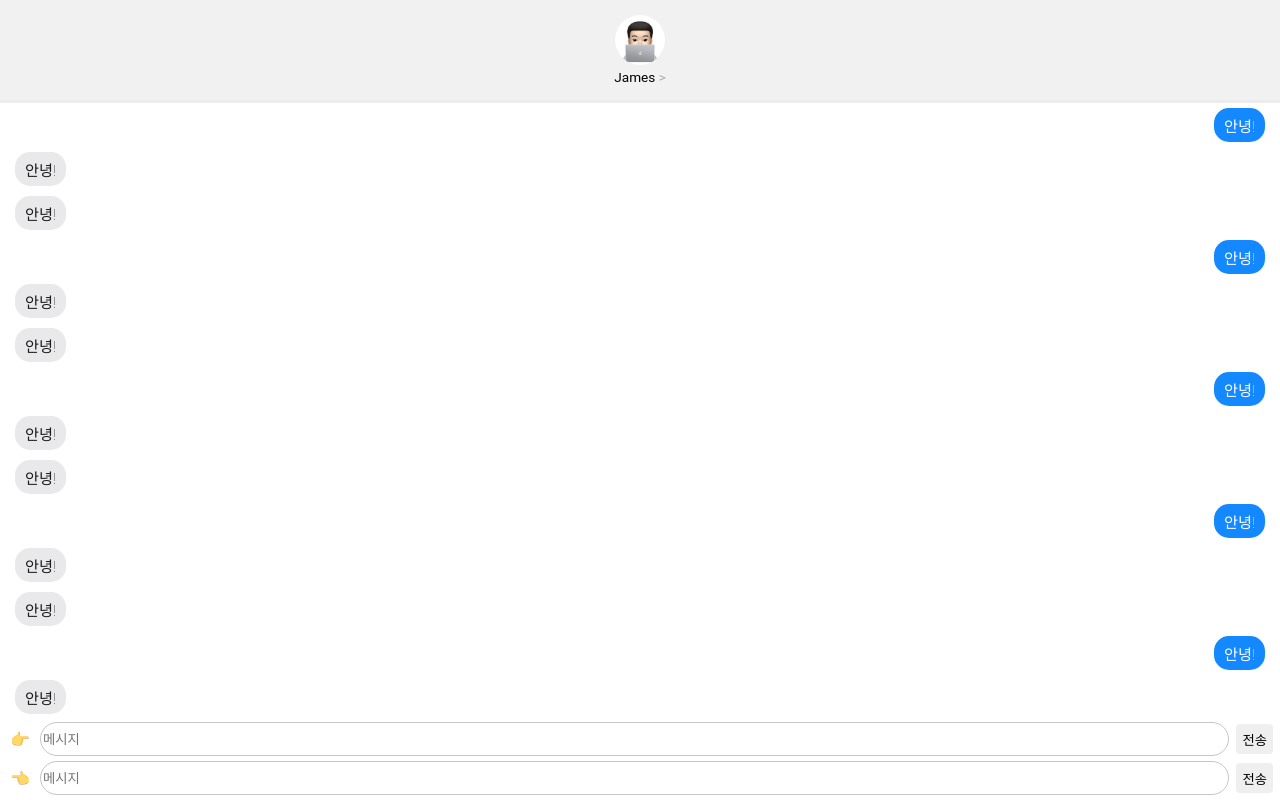
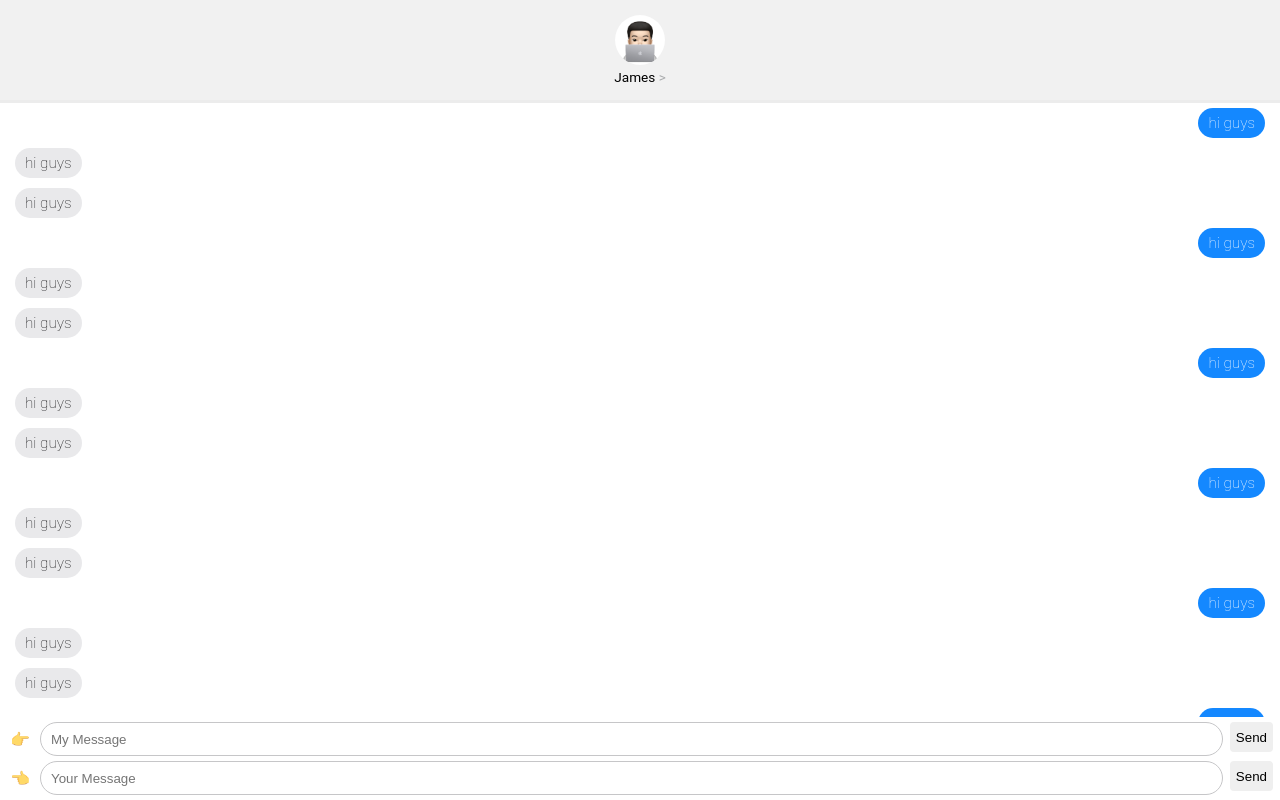
Before and after one commit to realjdragon/fakechat, a React (Create React App) app: page / in a window 1280 px wide. Built offline with nearby package versions, Linux system fonts and the light colour scheme.

Commit message:
Chat 항목 중복렌더링 제거

```diff
--- a/src/component/Chat.js
+++ b/src/component/Chat.js
@@ -2,14 +2,15 @@ import React from 'react';
 import './Chat.scss';
 import classnames from 'classnames';
 
-const Chat = ( {who} ) => {
+const Chat = ( { sender, message } ) => {
+
   return (
-    <div className={classnames('Chat', who === 0 ? 'right' : 'left')}>
+    <div className={classnames('Chat', sender === 0 ? 'right' : 'left')}>
       <div className="bubble">
-        안녕!
+        { message }
       </div>
     </div>
   );
 };
 
-export default Chat;
+export default React.memo(Chat);
--- a/src/component/ChatContainer.js
+++ b/src/component/ChatContainer.js
@@ -1,4 +1,4 @@
-import React, { useState } from 'react';
+import React, { useState, useRef, useCallback } from 'react';
 import ChatWindow from './ChatWindow';
 import ChatInput from './ChatInput';
 import HeaderProfile from './HeaderProfile';
@@ -18,11 +18,27 @@ const ChatContainer = () => {
 
   const [messages, setMessages] = useState(createDummyMessage());
 
+  const nextId = useRef(18);
+
+  const onInsert = useCallback(
+    (message, sender) => {
+      if (message.trim() === '') return;
+      const newMessage = {
+        id: nextId.current,
+        sender,
+        message
+      };
+      setMessages(messages => [...messages, newMessage]);
+      nextId.current += 1;
+    },
+    [],
+  );
+
   return (
     <div>
       <HeaderProfile />
       <ChatWindow messages={messages}/>
-      <ChatInput />
+      <ChatInput onInsert={onInsert}/>
     </div>
   );
 };
--- a/src/component/ChatInput.js
+++ b/src/component/ChatInput.js
@@ -1,7 +1,7 @@
 import React, { useState } from 'react';
 import './ChatInput.scss';
 
-const ChatInput = () => {
+const ChatInput = ({ onInsert }) => {
   const [myMessage, setMyMessage] = useState('');
   const [yourMessage, setYourMessage] = useState('');
 
@@ -9,23 +9,27 @@ const [yourMessage, setYourMessage] = useState('');
     <div className="ChatInput">
       <div className="input-box">
         <span>👉</span>
+        <form onSubmit={(e) => {e.preventDefault(); onInsert(myMessage, 0); setMyMessage('');}}>
           <input
-          placeholder="메시지"
+            placeholder="My Message"
             name="myMessage"
             value={myMessage}
             onChange={(e) => setMyMessage(e.target.value)}
             type="text"/>
-        <button>전송</button>
+          <button>Send</button>
+        </form>
       </div>
       <div className="input-box">
         <span>👈</span>
+        <form onSubmit={(e) => {e.preventDefault(); onInsert(yourMessage, 1); setYourMessage('');}}>
           <input
-        placeholder="메시지"
+            placeholder="Your Message"
             name="yourMessage"
             value={yourMessage}
             onChange={(e) => setYourMessage(e.target.value)}
             type="text"/>
-        <button>전송</button>
+            <button>Send</button>
+        </form>
       </div>
     </div>
   );
--- a/src/component/ChatInput.scss
+++ b/src/component/ChatInput.scss
@@ -17,11 +17,16 @@
       display: inline-block;
       margin: 0 10px;
     }
+    form {
+      display: flex;
+      flex: 1;
+    }
     input {
       flex: 1;
       border-radius: 20px;
       border: 1px solid  rgb(198, 198, 200);
       caret-color: rgba(49, 80, 250, 0.493);
+      padding-left: 10px;
     }
     button {
       margin: 0 7px;
--- a/src/component/ChatWindow.js
+++ b/src/component/ChatWindow.js
@@ -1,9 +1,24 @@
-import React from 'react';
+import React, { useEffect, useRef } from 'react';
 import Chat from './Chat';
 import './ChatWindow.scss';
 
 const ChatWindow = ({ messages }) => {
-  const chatList = messages.map(message => <Chat who={message.sender} key={message.key} />);
+  const chatList = messages.map(message => <Chat sender={message.sender} message={message.message} key={message.id} />);
+
+  const firstUpdate = useRef(true);
+
+  useEffect(() => {
+    if (firstUpdate.current) {
+      firstUpdate.current = false;
+      return;
+    }
+
+    // 메시지 입력할 때마다 스크롤 내리기
+    // 나중에는 삭제 수정도 해야해서 사실 이런 식으로 처리하면 안 됨
+    // 분명히 고치게 될 거임
+    const chatWindow = document.querySelector('.ChatWindow');
+    chatWindow.scrollTop = chatWindow.scrollHeight;
+  });
 
   return (
     <div className="ChatWindow">
```
Lines whose indentation alone changed are shown as unchanged.
